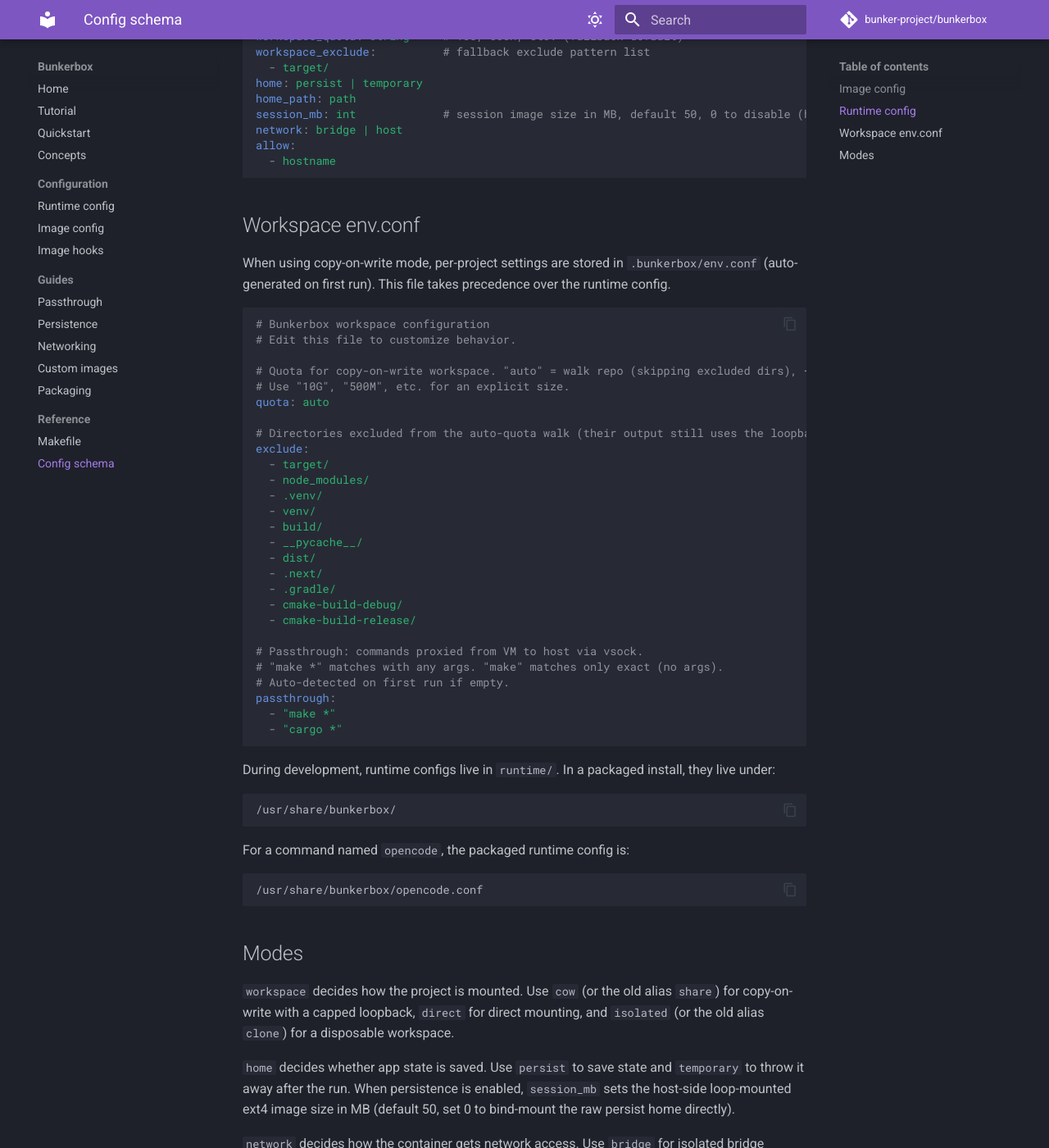
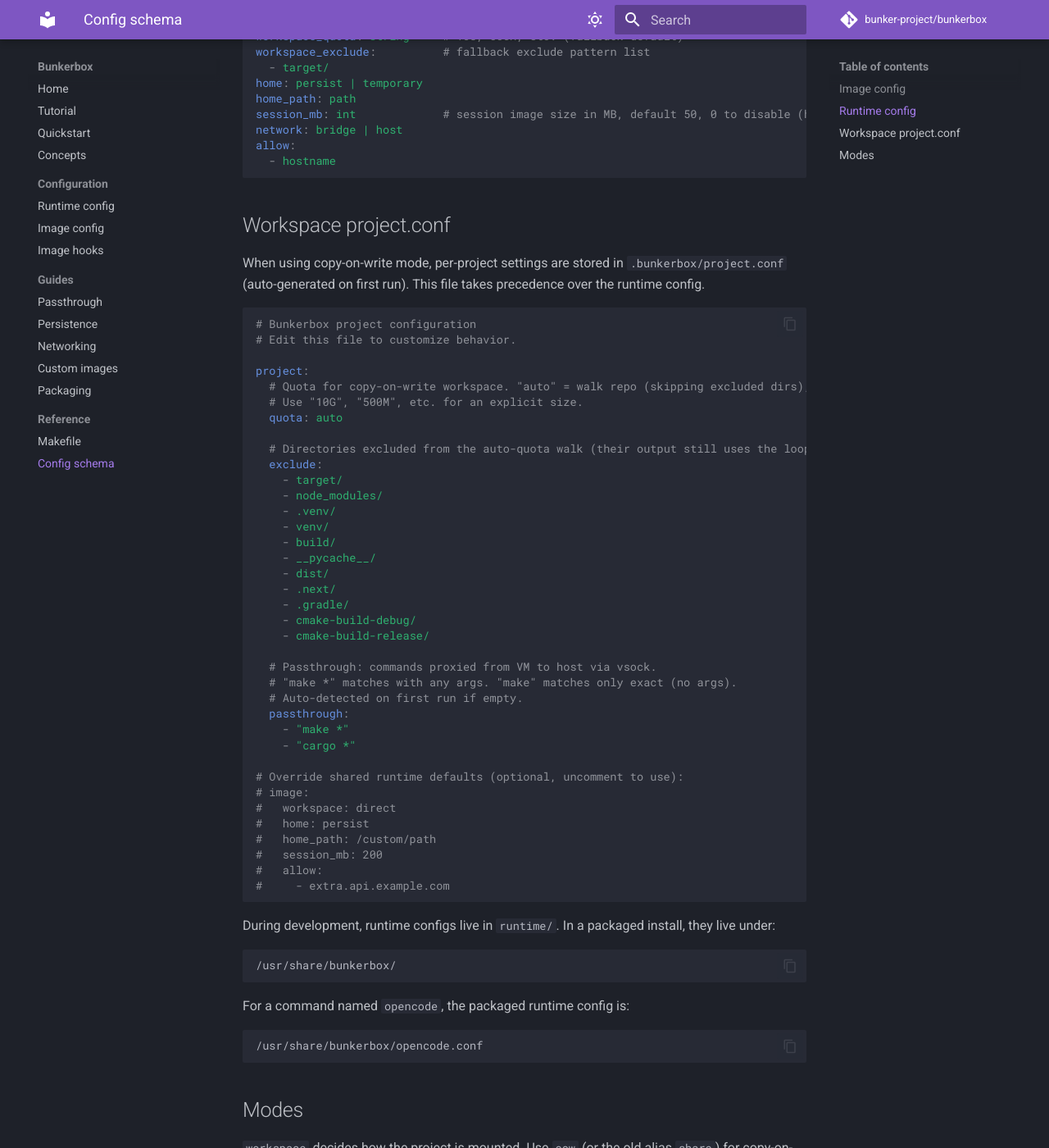
Before and after one commit to tinythings/bunkerbox, an MkDocs documentation site: the page built from docs/reference/config-schema.md, in a window 1280 px wide and 1400 px high, scrolled down 983 px. Shown: the whole window at 82% size. Built offline with MkDocs 1.6.1 and Material for MkDocs 9.7.7, drawn with Linux system fonts in a browser that asks for light colours; comment, search, counter and statistics services are not loaded.

Commit message:
Update docs

````diff
--- a/docs/config/runtime.md
+++ b/docs/config/runtime.md
@@ -33,7 +33,7 @@ Uses overlayfs with a loopback ext4 image (stored at `.bunkerbox/upper.img` in t
 
 By default, the quota is auto-computed by walking the repository (skipping excluded directories) and adding 10% with a 1 GB floor. Build directories are excluded from the walk and bind-mounted to uncapped host storage under `.bunkerbox/build-workspace/`.
 
-Per-project settings live in `.bunkerbox/env.conf` (auto-generated on first run). Edit this file to set an explicit quota or customize the exclude list.
+Per-project settings live in `.bunkerbox/project.conf` (auto-generated on first run). Edit this file to set an explicit quota or customize the exclude list.
 
 For projects that need host build tools inside the VM, see
 [Passthrough](../guides/passthrough.md) to whitelist commands like `make`,
@@ -41,7 +41,7 @@ For projects that need host build tools inside the VM, see
 
 ```yaml
 workspace: cow
-workspace_quota: 10G     # optional, fallback when env.conf has no explicit quota
+workspace_quota: 10G     # optional, fallback when project.conf has no explicit quota
 workspace_exclude:       # optional, fallback exclude patterns
   - target/
 ```
--- a/docs/guides/passthrough.md
+++ b/docs/guides/passthrough.md
@@ -17,7 +17,7 @@ build tooling, without letting the agent touch anything outside the workspace.
 ## How it works
 
 When the container boots, a small static binary called `bunkerbox-vscomm` reads
-the whitelist from your project's `.bunkerbox/env.conf`. For each whitelisted
+the whitelist from your project's `.bunkerbox/project.conf`. For each whitelisted
 command that is **not** already present inside the VM, it creates a symlink in
 `/usr/local/bunkerbox/bin/` and prepends that directory to `PATH`.
 
@@ -59,7 +59,7 @@ auto-synced back to your real repo when the container exits.
 
 ## Configuration
 
-The whitelist lives in `.bunkerbox/env.conf` under the `passthrough` key:
+The whitelist lives in `.bunkerbox/project.conf` under the `passthrough` key:
 
 ```yaml
 # Passthrough commands proxied from VM to host via vsock.
@@ -85,7 +85,7 @@ them, the agent gets a "command not found" — as it should be inside a bunker.
 
 ## Auto-detection
 
-When `.bunkerbox/env.conf` is first created (or if the `passthrough` list is
+When `.bunkerbox/project.conf` is first created (or if the `passthrough` list is
 empty on startup), Bunkerbox scans the repository root for known build system
 files and pre-fills the whitelist automatically:
 
@@ -134,7 +134,7 @@ host's real `HOME`, so caches like `~/.cargo/registry`, `~/.cache/go-build`, and
 `~/.npm` are shared across sessions — no repeated downloads.
 
 **Quota.** The overlay workspace has a capped loopback image (`upper.img`). Its
-size is controlled by the `quota` setting in `env.conf`. The default auto-quota
+size is controlled by the `quota` setting in `project.conf`. The default auto-quota
 is 5 GB. Set `quota: 20G` or higher if your builds produce large artifacts.
 
 ## Requirements
--- a/docs/guides/tutorial.md
+++ b/docs/guides/tutorial.md
@@ -143,7 +143,7 @@ cd ~/bunkerbox-tutorial
 
 Replace `/path/to/bunkerbox` with the actual path to the cloned repository.
 
-Open `.bunkerbox/env.conf`. You should see something like:
+Open `.bunkerbox/project.conf`. You should see something like:
 
 ```yaml
 quota: auto
@@ -164,7 +164,7 @@ also be there.
 Verify it was detected:
 
 ```sh
-grep -A2 passthrough .bunkerbox/env.conf
+grep -A2 passthrough .bunkerbox/project.conf
 ```
 
 *Why `prepare`?* This step is like `npm install` or `cargo init` — it
@@ -293,7 +293,7 @@ sudo modprobe vhost_vsock
 
 **"bunkerbox-vscomm: installed 0 passthrough commands"**
 The auto-detection didn't find a build system, or your `passthrough` list is
-empty. Edit `.bunkerbox/env.conf` and add your tools manually.
+empty. Edit `.bunkerbox/project.conf` and add your tools manually.
 
 **Build failures inside the AI session**
 The passthrough only proxies whitelisted commands. If the AI tries `rustup`,
@@ -302,7 +302,7 @@ VM), the call fails. The agent gets "command not found" — which is correct
 inside a bunker.
 
 **The AI asks for tools you didn't whitelist**
-Add them. Edit `.bunkerbox/env.conf`, add the command to `passthrough`, and
+Add them. Edit `.bunkerbox/project.conf`, add the command to `passthrough`, and
 run the session again. The symlinks are created fresh on every boot.
 
 ---
--- a/docs/reference/config-schema.md
+++ b/docs/reference/config-schema.md
@@ -53,38 +53,48 @@ allow:
   - hostname
 ```
 
-## Workspace env.conf
+## Workspace project.conf
 
-When using copy-on-write mode, per-project settings are stored in `.bunkerbox/env.conf` (auto-generated on first run). This file takes precedence over the runtime config.
+When using copy-on-write mode, per-project settings are stored in `.bunkerbox/project.conf` (auto-generated on first run). This file takes precedence over the runtime config.
 
 ```yaml
-# Bunkerbox workspace configuration
+# Bunkerbox project configuration
 # Edit this file to customize behavior.
 
-# Quota for copy-on-write workspace. "auto" = walk repo (skipping excluded dirs), +10%, floor 5G.
-# Use "10G", "500M", etc. for an explicit size.
-quota: auto
+project:
+  # Quota for copy-on-write workspace. "auto" = walk repo (skipping excluded dirs), +10%, floor 5G.
+  # Use "10G", "500M", etc. for an explicit size.
+  quota: auto
 
-# Directories excluded from the auto-quota walk (their output still uses the loopback image).
-exclude:
-  - target/
-  - node_modules/
-  - .venv/
-  - venv/
-  - build/
-  - __pycache__/
-  - dist/
-  - .next/
-  - .gradle/
-  - cmake-build-debug/
-  - cmake-build-release/
+  # Directories excluded from the auto-quota walk (their output still uses the loopback image).
+  exclude:
+    - target/
+    - node_modules/
+    - .venv/
+    - venv/
+    - build/
+    - __pycache__/
+    - dist/
+    - .next/
+    - .gradle/
+    - cmake-build-debug/
+    - cmake-build-release/
 
-# Passthrough: commands proxied from VM to host via vsock.
-# "make *" matches with any args. "make" matches only exact (no args).
-# Auto-detected on first run if empty.
-passthrough:
-  - "make *"
-  - "cargo *"
+  # Passthrough: commands proxied from VM to host via vsock.
+  # "make *" matches with any args. "make" matches only exact (no args).
+  # Auto-detected on first run if empty.
+  passthrough:
+    - "make *"
+    - "cargo *"
+
+# Override shared runtime defaults (optional, uncomment to use):
+# image:
+#   workspace: direct
+#   home: persist
+#   home_path: /custom/path
+#   session_mb: 200
+#   allow:
+#     - extra.api.example.com
 ```
 
 During development, runtime configs live in `runtime/`. In a packaged install, they live under:
````
